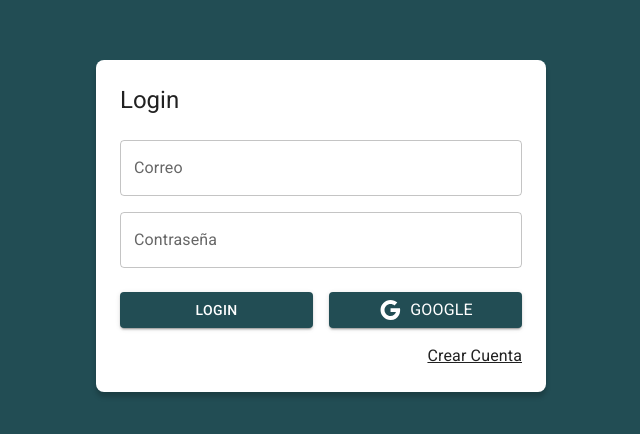
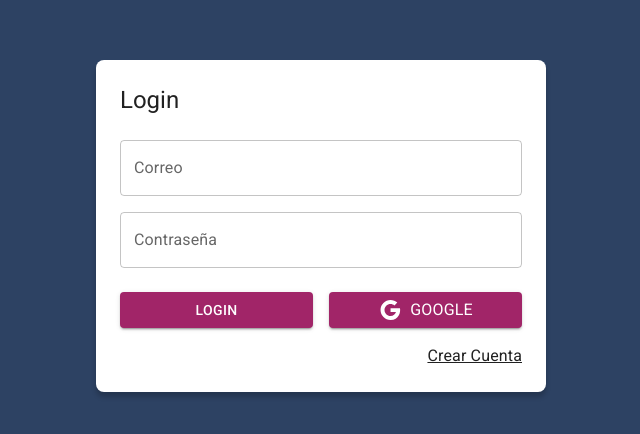
Before and after one commit to 1vanInclan/diario-app, a React (Vite) app: page /diario-app/auth/login in a window 1280 px wide. Shown: the part 174-608 px from the top of the page, without its empty margins (319-959 px from the left). Built offline with nearby package versions, Linux system fonts and the light colour scheme; no server answers.

Commit message:
se cambiaron los colores del tema

```diff
--- a/src/auth/pages/LoginPage.jsx
+++ b/src/auth/pages/LoginPage.jsx
@@ -86,6 +86,7 @@ export const LoginPage = () => {
               <Grid item xs={12} sm={ 6 }>
                 <Button
                   disabled = { isAuthenticating }
+                  color='secondary'
                   type="submit"
                   variant='contained'
                   fullWidth
@@ -96,6 +97,7 @@ export const LoginPage = () => {
 
               <Grid item xs={12} sm={ 6 }>
                 <Button
+                  color='secondary'
                   disabled = { isAuthenticating }
                   variant='contained'
                   fullWidth
--- a/src/auth/pages/RegisterPage.jsx
+++ b/src/auth/pages/RegisterPage.jsx
@@ -106,6 +106,7 @@ export const RegisterPage = () => {
 
               <Grid item xs={12}>
                 <Button
+                  color='secondary'
                   disabled={ isCheckingAuthentication }
                   type="submit"
                   variant='contained'
--- a/src/journal/components/SideBarItem.jsx
+++ b/src/journal/components/SideBarItem.jsx
@@ -25,7 +25,7 @@ export const SideBarItem = ({ title = '', body, id, date, imageUrls = [] }) => {
         <ListItem disablePadding>
             <ListItemButton onClick={onClickNote}>
                 <ListItemIcon>
-                    <StickyNote2 color='primary'/>
+                    <StickyNote2 color='secondary'/>
                 </ListItemIcon>
                 <Grid container sx={{alignItems: 'center'}}>
                     <ListItemText primary={newTitle}/>
--- a/src/theme/purpleTheme.js
+++ b/src/theme/purpleTheme.js
@@ -5,10 +5,10 @@ export const purpleTheme = createTheme({
     palette: {
         primary: {
             // main: '#262254'
-            main: '#224d54'
+            main: '#2D4263'
         },
         secondary: {
-            main: '#543884'
+            main: '#A12568'
         },
         error: {
             main: red.A400
```
